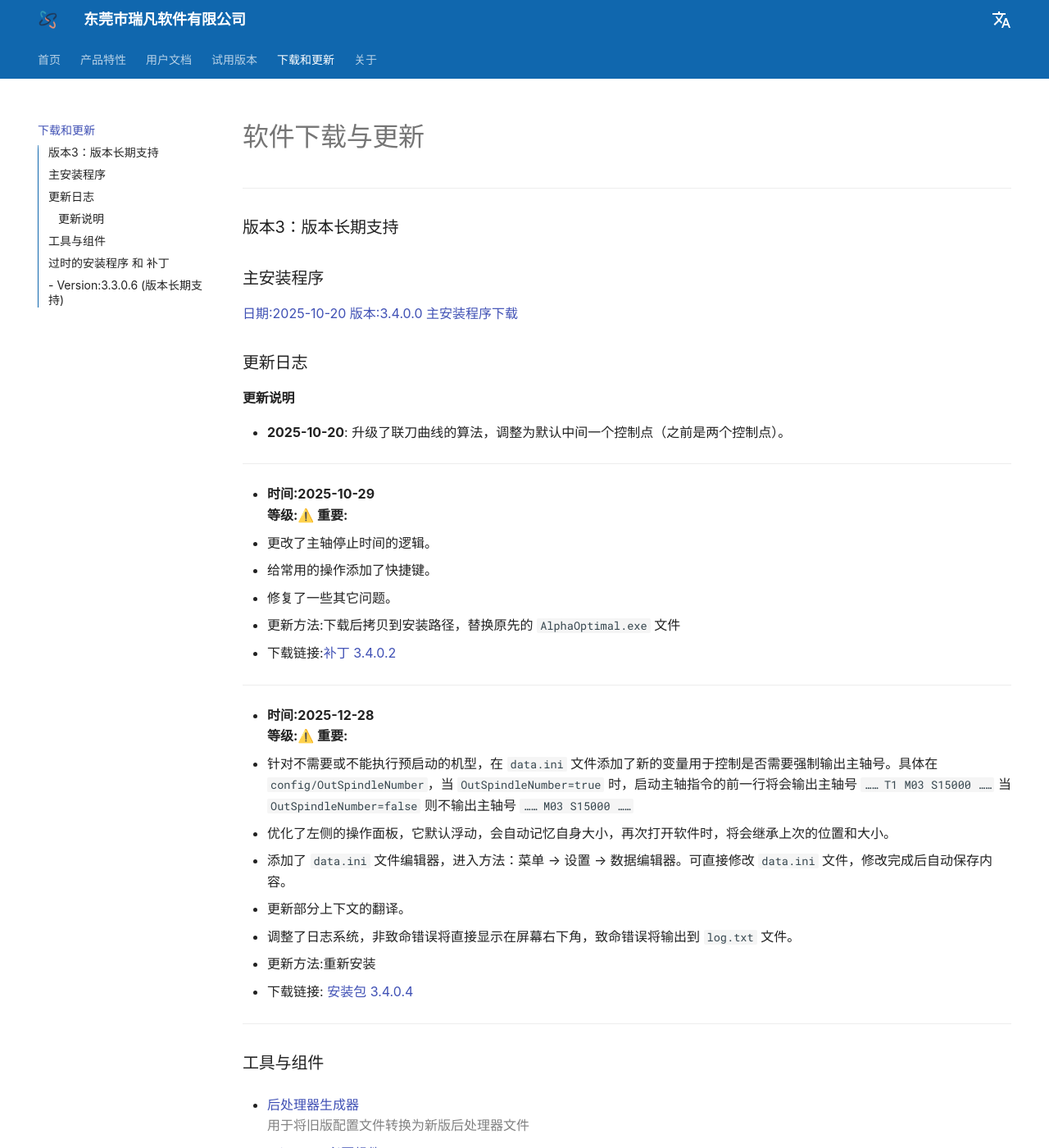
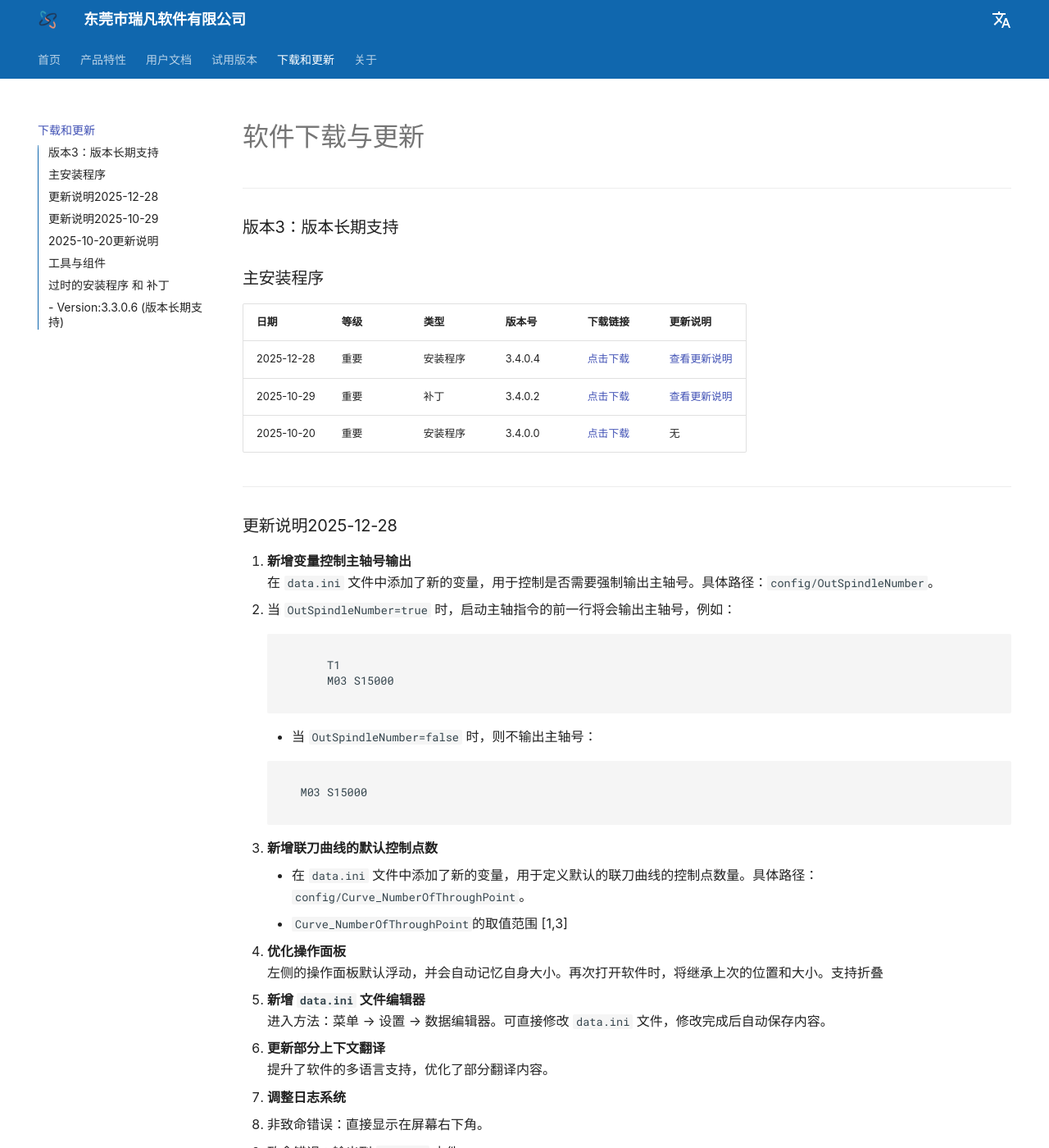
Before and after one commit to Huajian4444/Alpha_Optimal_Blog, an MkDocs documentation site: the page built from docs/download_update.md, in a window 1280 px wide and 1400 px high. Shown: the whole window at 82% size. Built offline with MkDocs 1.6.1 and Material for MkDocs 9.7.7, drawn with Linux system fonts in a browser that asks for light colours; some web fonts are replaced; comment, search, counter and statistics services are not loaded; some of the changed text lies outside the part shown.

Commit message:
更新下载说明，新增主轴号输出控制和联刀曲线控制点数设置，优化操作面板和日志系统

````diff
--- a/docs/download_update.md
+++ b/docs/download_update.md
@@ -2,44 +2,64 @@
 
 ---
 ### 版本3：版本长期支持
+
 ### 主安装程序
-[日期:2025-10-20 版本:3.4.0.0 主安装程序下载](download/AlphaOptimalSetup_v3.rar)
+| 日期       | 等级 | 类型     | 版本号  | 下载链接                                      | 更新说明 |
+| ---------- | ---- | -------- | ------- | --------------------------------------------- | -------- |
+| 2025-12-28 | 重要 | 安装程序 | 3.4.0.4 | [点击下载](download/AlphaOptimal-3.4.0.4.rar) | [查看更新说明](#更新说明20251228) |
+| 2025-10-29 | 重要 | 补丁     | 3.4.0.2 | [点击下载](download/AlphaOptimal-3.4.0.2.rar) | [查看更新说明](#更新说明2025-10-29) |
+| 2025-10-20 | 重要 | 安装程序 | 3.4.0.0 | [点击下载](download/AlphaOptimalSetup_v3.rar) |   无       |
 
-### 更新日志
-
-#### 更新说明
-- **2025-10-20**: 升级了联刀曲线的算法，调整为默认中间一个控制点（之前是两个控制点）。
 
 ---
 
-- **时间:2025-10-29<br>等级:⚠️ 重要:**
-  1. 更改了主轴停止时间的逻辑。
-  2. 给常用的操作添加了快捷键。
-  3. 修复了一些其它问题。
-  4. 更新方法:下载后拷贝到安装路径，替换原先的 `AlphaOptimal.exe` 文件
-  5. 下载链接:[补丁 3.4.0.2](download/AlphaOptimal-3.4.0.2.rar)
+### 更新说明2025-12-28
+
+1. **新增变量控制主轴号输出**
+   在 `data.ini` 文件中添加了新的变量，用于控制是否需要强制输出主轴号。具体路径：`config/OutSpindleNumber`。
+   - 当 `OutSpindleNumber=true` 时，启动主轴指令的前一行将会输出主轴号，例如：
+       <pre><code>
+       T1
+       M03 S15000
+       </code></pre>
+
+       - 当 `OutSpindleNumber=false` 时，则不输出主轴号：
+
+       <pre><code>
+       M03 S15000
+       </code></pre>
+
+2. **新增联刀曲线的默认控制点数**
+      - 在 `data.ini` 文件中添加了新的变量，用于定义默认的联刀曲线的控制点数量。具体路径：`config/Curve_NumberOfThroughPoint`。
+      - `Curve_NumberOfThroughPoint`的取值范围 [1,3]
+
+3. **优化操作面板**
+   左侧的操作面板默认浮动，并会自动记忆自身大小。再次打开软件时，将继承上次的位置和大小。支持折叠
+
+4. **新增 `data.ini` 文件编辑器**
+   进入方法：菜单 -> 设置 -> 数据编辑器。可直接修改 `data.ini` 文件，修改完成后自动保存内容。
+
+5. **更新部分上下文翻译**
+   提升了软件的多语言支持，优化了部分翻译内容。
+
+6. **调整日志系统**
+   - 非致命错误：直接显示在屏幕右下角。
+   - 致命错误：输出到 `log.txt` 文件。
 
 ---
-- **时间:2025-12-28<br>等级:⚠️ 重要:**
-  1. 针对不需要或不能执行预启动的机型，在 `data.ini` 文件添加了新的变量用于控制是否需要强制输出主轴号。具体在 `config/OutSpindleNumber`，当 `OutSpindleNumber=true` 时，启动主轴指令的前一行将会输出主轴号
-     ```
-     ……
-     T1
-     M03 S15000
-     ……
-     ```
-     当 `OutSpindleNumber=false` 则不输出主轴号
-     ```
-     ……
-     M03 S15000
-     ……
-     ```
-  2. 优化了左侧的操作面板，它默认浮动，会自动记忆自身大小，再次打开软件时，将会继承上次的位置和大小。
-  3. 添加了 `data.ini` 文件编辑器，进入方法：菜单 -> 设置 -> 数据编辑器。可直接修改 `data.ini` 文件，修改完成后自动保存内容。
-  4. 更新部分上下文的翻译。
-  5. 调整了日志系统，非致命错误将直接显示在屏幕右下角，致命错误将输出到 `log.txt` 文件。
-  6. 更新方法:重新安装
-  7. 下载链接: [安装包 3.4.0.4](download/AlphaOptimal-3.4.0.4.rar)
+
+### 更新说明2025-10-29
+
+1. 更改了主轴停止时间的逻辑。
+2. 给常用的操作添加了快捷键。
+3. 修复了一些其它问题。
+4. 更新方法:下载后拷贝到安装路径，替换原先的 `AlphaOptimal.exe` 文件
+5. 下载链接:[补丁 3.4.0.2](download/AlphaOptimal-3.4.0.2.rar)
+
+---
+
+### 2025-10-20更新说明
+1. 升级了联刀曲线的算法，调整为默认中间一个控制点（之前是两个控制点）
 
 ---
 
````
